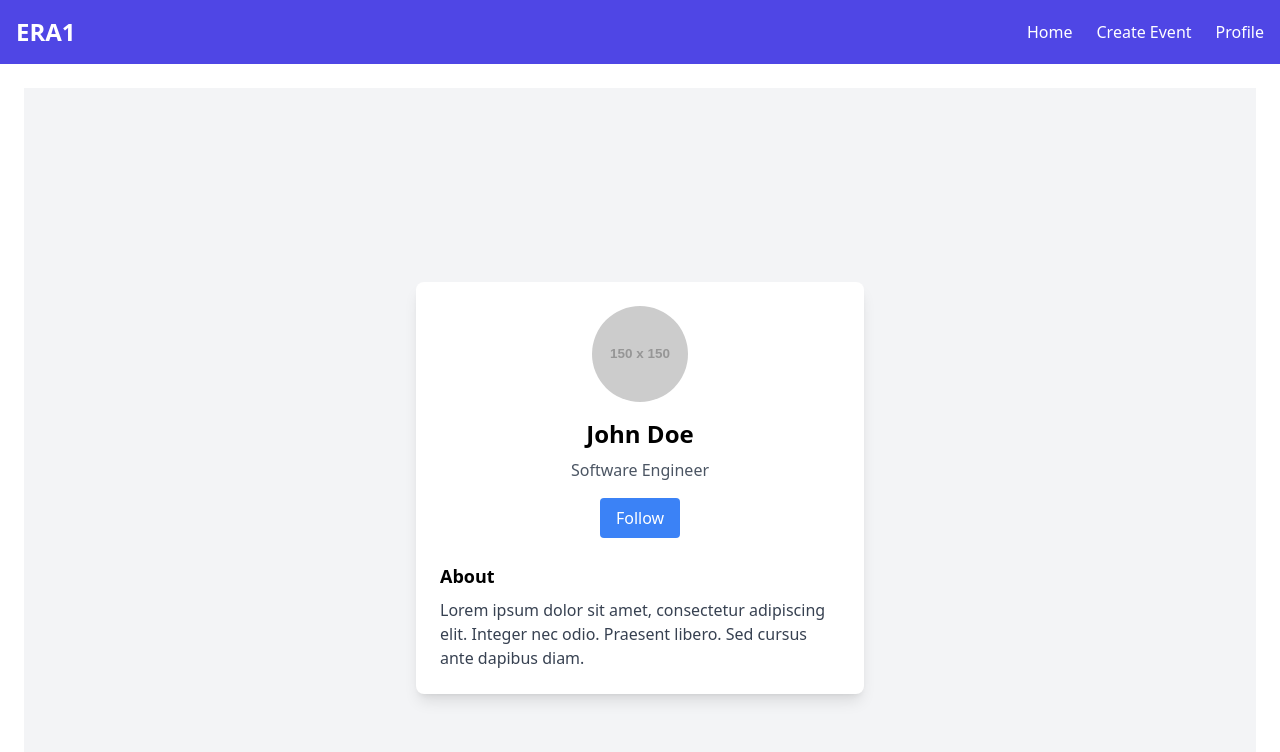
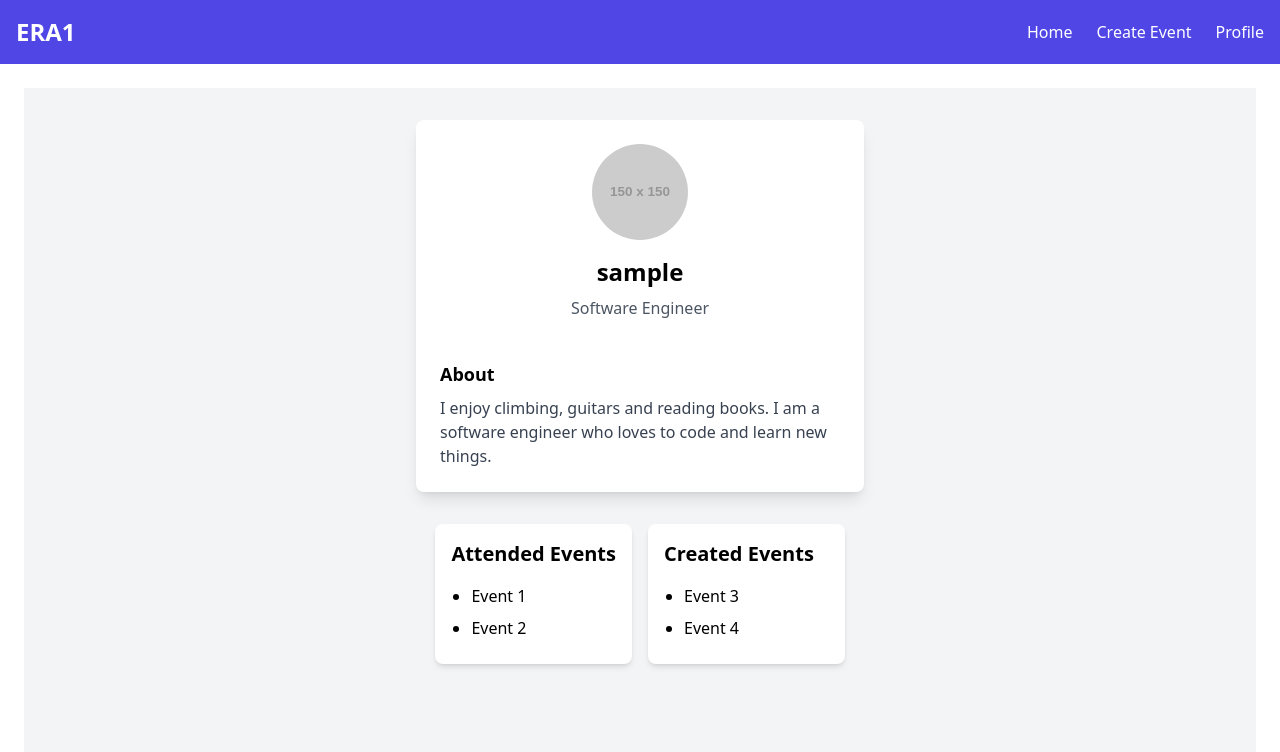
Before and after one commit to mertmcd/era1, a React (Vite) app in the folder client/: page /profile in a window 1280 px wide. Shown: the top 752 px of the page. Built offline with nearby package versions, Linux system fonts and the light colour scheme; sample sign-in values are in the browser's storage.

Commit message:
replace Login page with Welcome page and update routing; add EventRecords component to Profile page

```diff
--- a/client/src/App.jsx
+++ b/client/src/App.jsx
@@ -2,7 +2,7 @@ import { BrowserRouter as Router, Routes, Route } from "react-router-dom";
 import HomePage from "./pages/Home";
 import CreateEventPage from "./pages/Create";
 import ProfilePage from "./pages/Profile";
-import LoginPage from "./pages/Login";
+import Welcome from "./pages/Welcome";
 import Navbar from "./components/Navbar";
 import PrivateRoute from "./components/PrivateRoute";
 
@@ -12,7 +12,7 @@ function App() {
       <Navbar />
       <div className="container mx-auto p-6">
         <Routes>
-          <Route path="/login" element={<LoginPage />} />
+          <Route path="/welcome" element={<Welcome />} />
           <Route
             path="/"
             element={
--- a/client/src/components/CreateEvent.jsx
+++ b/client/src/components/CreateEvent.jsx
@@ -34,7 +34,7 @@ const CreateEvent = () => {
   };
 
   return (
-    <div className="min-h-screen bg-gray-50 flex items-center justify-center p-6">
+    <div className="bg-gray-50 flex items-center justify-center p-6">
       <div className="w-full max-w-lg bg-white p-8 rounded-lg shadow-lg">
         <h1 className="text-2xl font-bold text-gray-800 mb-6 text-center">
           Create Event
--- /dev/null
+++ b/client/src/components/EventRecords.jsx
@@ -0,0 +1,28 @@
+const EventRecords = ({ attendedEvents, createdEvents }) => {
+  return (
+    <div className="grid grid-cols-1 md:grid-cols-2 gap-4">
+      <div className="bg-white p-4 rounded-lg shadow-md">
+        <h2 className="text-xl font-semibold mb-4">Attended Events</h2>
+        <ul className="list-disc pl-5">
+          {attendedEvents.map((event, index) => (
+            <li key={index} className="mb-2">
+              {event.name}
+            </li>
+          ))}
+        </ul>
+      </div>
+      <div className="bg-white p-4 rounded-lg shadow-md">
+        <h2 className="text-xl font-semibold mb-4">Created Events</h2>
+        <ul className="list-disc pl-5">
+          {createdEvents.map((event, index) => (
+            <li key={index} className="mb-2">
+              {event.name}
+            </li>
+          ))}
+        </ul>
+      </div>
+    </div>
+  );
+};
+
+export default EventRecords;
--- a/client/src/components/PrivateRoute.jsx
+++ b/client/src/components/PrivateRoute.jsx
@@ -2,7 +2,7 @@ import { Navigate } from "react-router-dom";
 import { authService } from "../service/authService";
 
 const PrivateRoute = ({ children }) => {
-  return authService.isAuthenticated() ? children : <Navigate to="/login" />;
+  return authService.isAuthenticated() ? children : <Navigate to="/welcome" />;
 };
 
 export default PrivateRoute;
--- a/client/src/components/ProfileMenu.jsx
+++ b/client/src/components/ProfileMenu.jsx
@@ -6,7 +6,7 @@ const ProfileMenu = () => {
 
   const handleLogout = () => {
     authService.logout();
-    navigate("/login");
+    navigate("/welcome");
   };
 
   const goToSettings = () => {
--- a/client/src/pages/Login.jsx
+++ /dev/null
@@ -1,67 +0,0 @@
-import { useState } from "react";
-import { useNavigate } from "react-router-dom";
-import { authService } from "../service/authService";
-
-const Login = () => {
-  const [username, setUsername] = useState("");
-  const [password, setPassword] = useState("");
-  const [loading, setLoading] = useState(false);
-  const [error, setError] = useState(null);
-  const navigate = useNavigate();
-
-  const handleSubmit = async (e) => {
-    e.preventDefault();
-    setLoading(true);
-    setError(null);
-
-    try {
-      await authService.login(username, password);
-      navigate("/");
-    } catch (err) {
-      console.error(err);
-      setError("Invalid username or password");
-    } finally {
-      setLoading(false);
-    }
-  };
-
-  return (
-    <div className="min-h-screen flex items-center justify-center">
-      <div className="w-full max-w-md bg-white p-8 rounded shadow-lg">
-        <h2 className="text-2xl font-bold mb-6 text-center">Login</h2>
-        <form onSubmit={handleSubmit}>
-          <div className="mb-4">
-            <label className="block text-gray-700">Username</label>
-            <input
-              type="text"
-              value={username}
-              onChange={(e) => setUsername(e.target.value)}
-              className="w-full px-4 py-2 border rounded-lg focus:outline-none"
-              required
-            />
-          </div>
-          <div className="mb-6">
-            <label className="block text-gray-700">Password</label>
-            <input
-              type="password"
-              value={password}
-              onChange={(e) => setPassword(e.target.value)}
-              className="w-full px-4 py-2 border rounded-lg focus:outline-none"
-              required
-            />
-          </div>
-          {error && <p className="text-red-500 mb-4">{error}</p>}
-          <button
-            type="submit"
-            className="w-full bg-indigo-600 text-white py-2 px-4 rounded-lg hover:bg-indigo-700"
-            disabled={loading}
-          >
-            {loading ? "Logging in..." : "Login"}
-          </button>
-        </form>
-      </div>
-    </div>
-  );
-};
-
-export default Login;
--- a/client/src/pages/Profile.jsx
+++ b/client/src/pages/Profile.jsx
@@ -1,27 +1,37 @@
+import EventRecords from "../components/EventRecords";
+import { useEffect, useState } from "react";
+
 const Profile = () => {
+  const [username, setUsername] = useState("");
+  useEffect(() => {
+    const user = JSON.parse(localStorage.getItem("user"));
+    setUsername(user.username);
+  }, []);
+
   return (
-    <div className="flex flex-col items-center justify-center min-h-screen bg-gray-100">
-      <div className="bg-white p-6 rounded-lg shadow-lg w-full max-w-md">
+    <div className="flex flex-col items-center min-h-screen bg-gray-100">
+      <div className="bg-white p-6 my-8 rounded-lg shadow-lg w-full max-w-md">
         <div className="flex flex-col items-center">
           <img
             className="w-24 h-24 rounded-full mb-4"
             src="https://via.placeholder.com/150"
             alt="Profile"
           />
-          <h2 className="text-2xl font-semibold mb-2">John Doe</h2>
+          <h2 className="text-2xl font-semibold mb-2">{username}</h2>
           <p className="text-gray-600 mb-4">Software Engineer</p>
-          <button className="bg-blue-500 text-white px-4 py-2 rounded hover:bg-blue-600">
-            Follow
-          </button>
         </div>
         <div className="mt-6">
           <h3 className="text-lg font-semibold mb-2">About</h3>
           <p className="text-gray-700">
-            Lorem ipsum dolor sit amet, consectetur adipiscing elit. Integer nec
-            odio. Praesent libero. Sed cursus ante dapibus diam.
+            I enjoy climbing, guitars and reading books. I am a software
+            engineer who loves to code and learn new things.
           </p>
         </div>
       </div>
+      <EventRecords
+        attendedEvents={[{ name: "Event 1" }, { name: "Event 2" }]}
+        createdEvents={[{ name: "Event 3" }, { name: "Event 4" }]}
+      />
     </div>
   );
 };
--- /dev/null
+++ b/client/src/pages/Welcome.jsx
@@ -0,0 +1,28 @@
+import { useState } from "react";
+import Signup from "../components/SignUp";
+import Login from "../components/Login";
+
+const Welcome = () => {
+  const [isLogin, setIsLogin] = useState(true);
+
+  return (
+    <div className="flex flex-col items-center min-h-screen bg-gray-100">
+      <div className="w-full max-w-md p-8 space-y-8 bg-white rounded-lg shadow-md">
+        <h2 className="text-2xl font-bold text-center">Welcome to ERA1 App</h2>
+        <div>{isLogin ? <Login /> : <Signup />}</div>
+        <div className="text-center">
+          <button
+            onClick={() => setIsLogin(!isLogin)}
+            className="text-blue-500 hover:underline"
+          >
+            {isLogin
+              ? "Don't have an account? Sign Up"
+              : "Already have an account? Login"}
+          </button>
+        </div>
+      </div>
+    </div>
+  );
+};
+
+export default Welcome;
```
